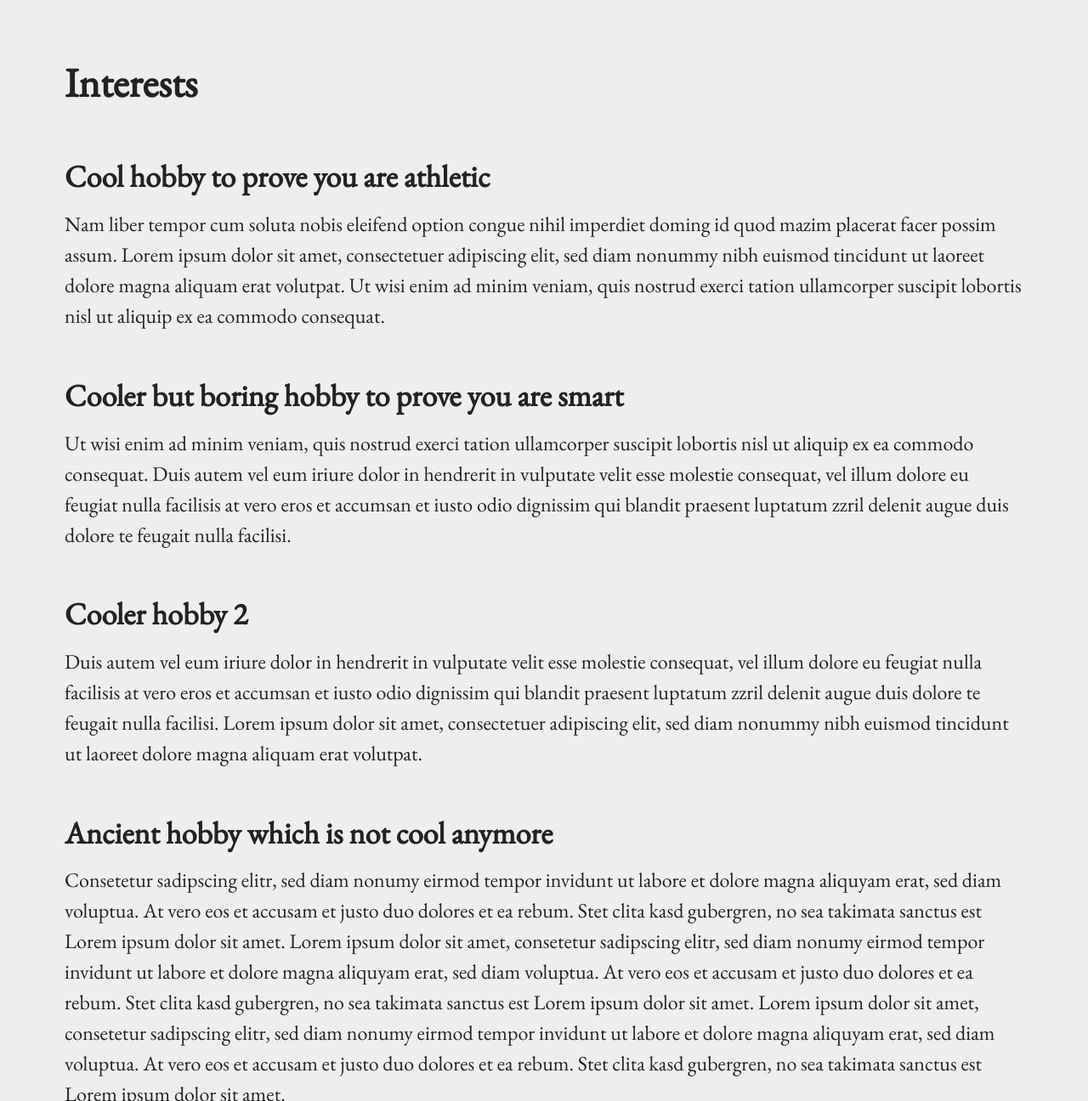
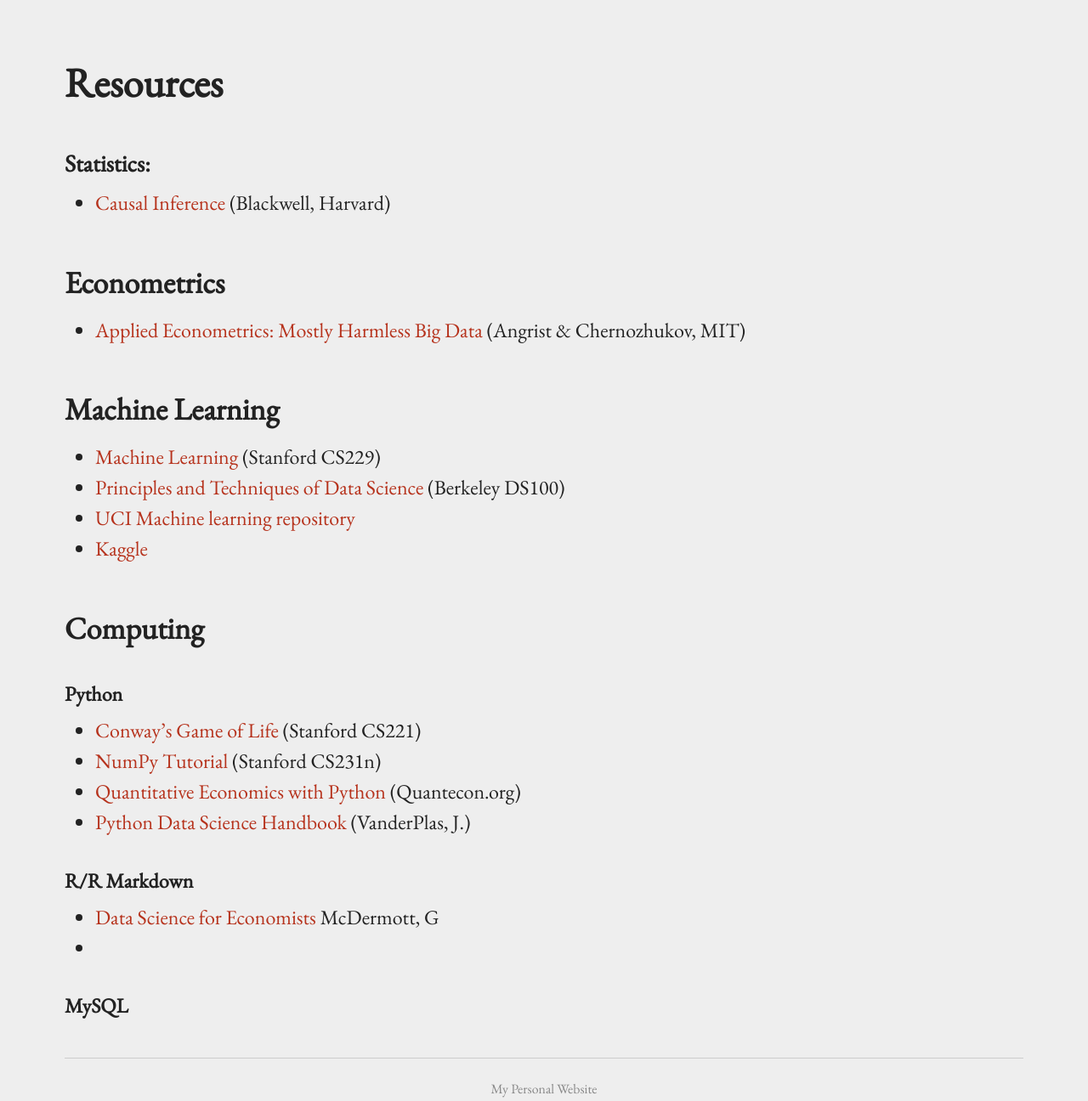
Before and after one commit to KrisTran90/KrisTran90.github.io, a Jekyll site: the page built from misc.md, in a window 1280 px wide and 1400 px high, cut to the strip 104-1400 px from the top of the window. Shown: the whole strip at 85% size. Built offline with Jekyll 4.4.1, drawn with Linux system fonts in a browser that asks for light colours; some of the changed text lies outside the part shown.

Commit message:
Change menu

```diff
--- a/_data/menu.yml
+++ b/_data/menu.yml
@@ -4,8 +4,8 @@
 - title: "CV"
   href: "/cv/"
 
-- title: "Misc"
-  href: "/misc/"
+- title: "Resources"
+  href: "/resources/"
 
 - title: "Submenu"
   subcategories:
--- a/misc.md
+++ b/misc.md
@@ -1,19 +1,35 @@
 ---
 layout: page
-title: Interests
-permalink: /misc/
+title: Resources
+permalink: /resources/
 ---
 
-## Cool hobby to prove you are athletic
+### Statistics:
+* [Causal Inference](https://www.mattblackwell.org/teaching/gov2002/) (Blackwell, Harvard)
 
-Nam liber tempor cum soluta nobis eleifend option congue nihil imperdiet doming id quod mazim placerat facer possim assum. Lorem ipsum dolor sit amet, consectetuer adipiscing elit, sed diam nonummy nibh euismod tincidunt ut laoreet dolore magna aliquam erat volutpat. Ut wisi enim ad minim veniam, quis nostrud exerci tation ullamcorper suscipit lobortis nisl ut aliquip ex ea commodo consequat.
 
-## Cooler but boring hobby to prove you are smart
-Ut wisi enim ad minim veniam, quis nostrud exerci tation ullamcorper suscipit lobortis nisl ut aliquip ex ea commodo consequat. Duis autem vel eum iriure dolor in hendrerit in vulputate velit esse molestie consequat, vel illum dolore eu feugiat nulla facilisis at vero eros et accumsan et iusto odio dignissim qui blandit praesent luptatum zzril delenit augue duis dolore te feugait nulla facilisi.
+## Econometrics
+* [Applied Econometrics: Mostly Harmless Big Data](https://ocw.mit.edu/courses/economics/14-387-applied-econometrics-mostly-harmless-big-data-fall-2014/index.htm) (Angrist & Chernozhukov, MIT)
 
-## Cooler hobby 2
-Duis autem vel eum iriure dolor in hendrerit in vulputate velit esse molestie consequat, vel illum dolore eu feugiat nulla facilisis at vero eros et accumsan et iusto odio dignissim qui blandit praesent luptatum zzril delenit augue duis dolore te feugait nulla facilisi. Lorem ipsum dolor sit amet, consectetuer adipiscing elit, sed diam nonummy nibh euismod tincidunt ut laoreet dolore magna aliquam erat volutpat.
 
-## Ancient hobby which is not cool anymore
 
-Consetetur sadipscing elitr,  sed diam nonumy eirmod tempor invidunt ut labore et dolore magna aliquyam erat, sed diam voluptua. At vero eos et accusam et justo duo dolores et ea rebum. Stet clita kasd gubergren, no sea takimata sanctus est Lorem ipsum dolor sit amet. Lorem ipsum dolor sit amet, consetetur sadipscing elitr,  sed diam nonumy eirmod tempor invidunt ut labore et dolore magna aliquyam erat, sed diam voluptua. At vero eos et accusam et justo duo dolores et ea rebum. Stet clita kasd gubergren, no sea takimata sanctus est Lorem ipsum dolor sit amet. Lorem ipsum dolor sit amet, consetetur sadipscing elitr,  sed diam nonumy eirmod tempor invidunt ut labore et dolore magna aliquyam erat, sed diam voluptua. At vero eos et accusam et justo duo dolores et ea rebum. Stet clita kasd gubergren, no sea takimata sanctus est Lorem ipsum dolor sit amet.
+## Machine Learning
+* [Machine Learning](http://cs229.stanford.edu/index.html) (Stanford CS229)
+* [Principles and Techniques of Data Science](http://www.ds100.org/) (Berkeley DS100)
+* [UCI Machine learning repository](https://archive.ics.uci.edu/ml/index.php)
+* [Kaggle](https://www.kaggle.com/)
+
+## Computing
+
+#### Python
+* [Conway’s Game of Life](http://stanford.edu/~cpiech/cs221/handouts/pythonTutorial.html) (Stanford CS221)
+* [NumPy Tutorial](https://cs231n.github.io/python-numpy-tutorial/) (Stanford CS231n)
+* [Quantitative Economics with Python](https://python.quantecon.org/) (Quantecon.org)
+* [Python Data Science Handbook](https://jakevdp.github.io/PythonDataScienceHandbook/) (VanderPlas, J.)
+
+#### R/R Markdown
+* [Data Science for Economists](https://github.com/uo-ec607/lectures) McDermott, G
+*
+
+
+#### MySQL
```
Also changed, not shown: _posts/2020-05-17-What is Econometrics.md (added, +18 -0 lines).
